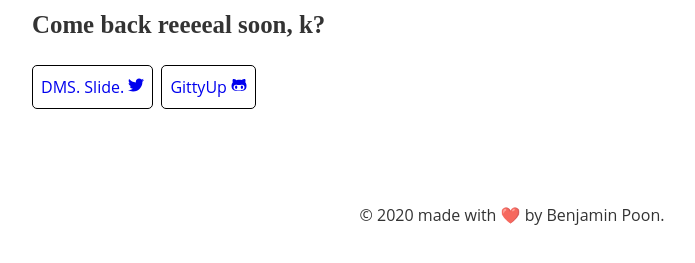
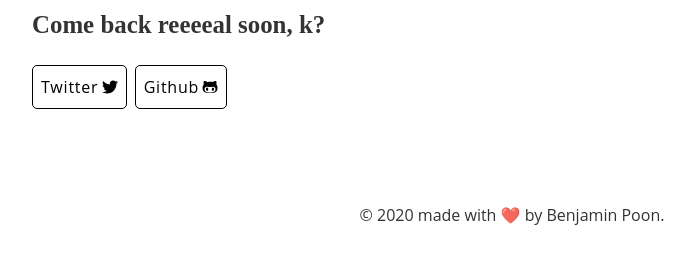
Before and after one commit to mostlyerror/0xben.com, a Gatsby site: page / in a window 1280 px wide. Shown: the part 621-884 px from the top of the page, without its empty margins (128-823 px from the left). Built offline with nearby package versions, Linux system fonts and the light colour scheme; Gatsby itself is replaced by a stand-in of ours.

Commit message:
style social buttons

```diff
--- a/src/pages/index.css
+++ b/src/pages/index.css
@@ -1,15 +1,25 @@
-/* .videoWrapper {
-    position: relative;
-    padding-bottom: 56.25%;
-    height: 0;
+a:visited,
+a:hover,
+a:active,
+a:link {
+    color: black;
 }
-.videoWrapper iframe,
-.videoWrapper embed,
-.videoWrapper object
-{
-    position: absolute;
-    top: 0;
-    left: 0;
-    width: 100%;
-    height: 100%;
-} */
+.SocialButton {
+    padding: .5em;
+    margin-right: 0.5em;
+    border-width: 1;
+    border-color: black;
+    border-style: solid;
+    border-radius: 5;
+}
+
+.SocialButton .innerWrapper {
+    display: flex;
+    align-items: center;
+    justify-content: space-between;
+    letter-spacing: .05em;
+}
+
+.SocialButton svg {
+    margin-left: .2em;
+}
--- a/src/pages/index.js
+++ b/src/pages/index.js
@@ -7,17 +7,20 @@ import "./index.css"
 
 const SocialButton = ({ url, text, iconComponent, children }) => (
   <li
+    className="SocialButton"
     style={{
       padding: ".5em",
+      marginRight: "0.5em",
       borderWidth: 1,
       borderColor: "black",
       borderStyle: "solid",
       borderRadius: 5,
-      marginRight: "0.5em",
     }}
   >
     <a style={{ textDecoration: "none" }} href={url}>
-      {text} {iconComponent}
+      <div className="innerWrapper">
+        {children}
+      </div>
     </a>
   </li>
 )
@@ -38,16 +41,14 @@ const IndexPage = () => (
           display: "flex",
         }}
       >
-        <SocialButton
-          url="https://twitter.com/mostly_error"
-          text="DMS. Slide."
-          iconComponent={<FaTwitter />}
-        />
-        <SocialButton
-          url="https://github.com/mostlyerror"
-          text="GittyUp"
-          iconComponent={<FaGithubAlt />}
-        />
+        <SocialButton url="https://twitter.com/mostly_error">
+          {"Twitter"}
+          <FaTwitter />
+        </SocialButton>
+        <SocialButton url="https://github.com/mostlyerror">
+          {"Github"}
+          <FaGithubAlt />
+        </SocialButton>
       </ul>
     </div>
   </Layout>
```
